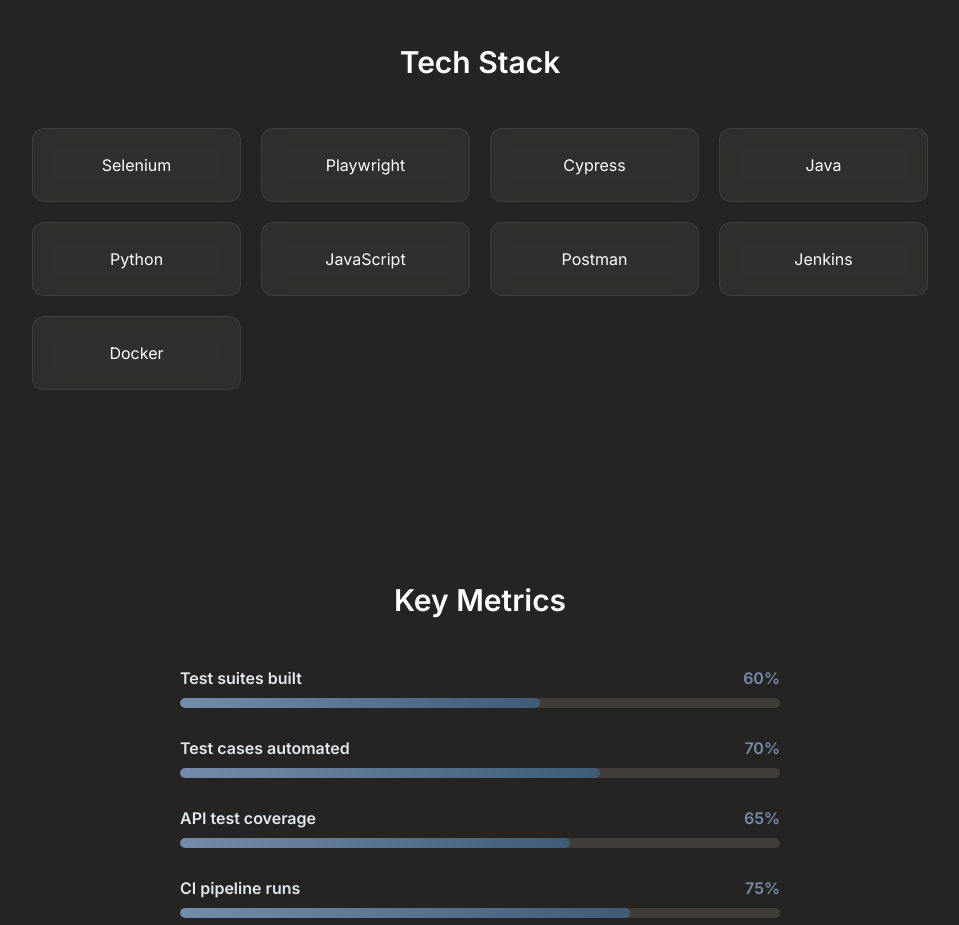
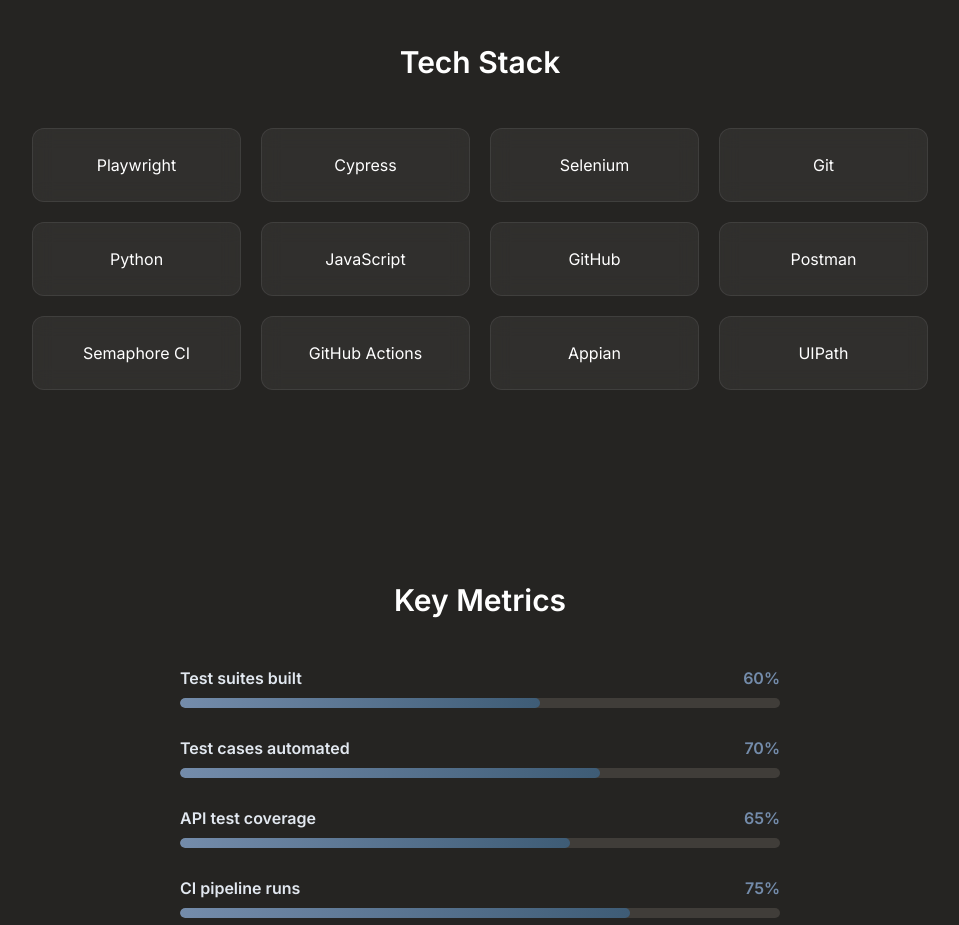
Before and after one commit to ShaheeruAhmed/portfolio, a React (Vite) app: page / in a window 1280 px wide. Shown: the part 1440-2365 px from the top of the page, without its empty margins (160-1119 px from the left). Built offline with nearby package versions, Linux system fonts and the light colour scheme.

Commit message:
updated stack

```diff
--- a/src/components/TechStack.jsx
+++ b/src/components/TechStack.jsx
@@ -1,21 +1,24 @@
-import { useRef } from 'react'
-import { motion, useInView } from 'framer-motion'
+import { useRef } from "react";
+import { motion, useInView } from "framer-motion";
 
 const techs = [
-  'Selenium',
-  'Playwright',
-  'Cypress',
-  'Java',
-  'Python',
-  'JavaScript',
-  'Postman',
-  'Jenkins',
-  'Docker',
-]
+  "Playwright",
+  "Cypress",
+  "Selenium",
+  "Git",
+  "Python",
+  "JavaScript",
+  "GitHub",
+  "Postman",
+  "Semaphore CI",
+  "GitHub Actions",
+  "Appian",
+  "UIPath",
+];
 
 export default function TechStack() {
-  const ref = useRef(null)
-  const inView = useInView(ref, { once: true, amount: 0.1 })
+  const ref = useRef(null);
+  const inView = useInView(ref, { once: true, amount: 0.1 });
 
   return (
     <motion.section
@@ -49,5 +52,5 @@
         ))}
       </div>
     </motion.section>
-  )
+  );
 }
```
